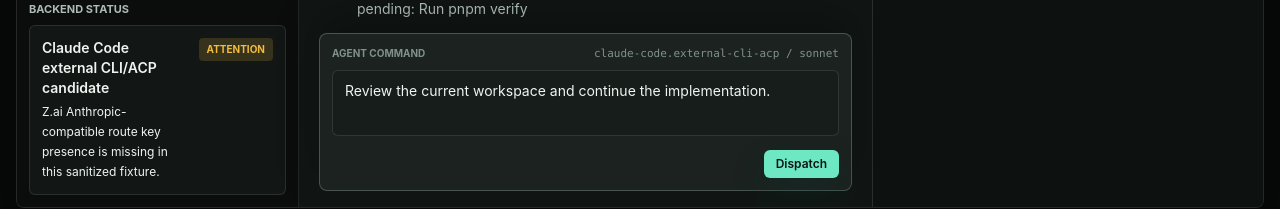
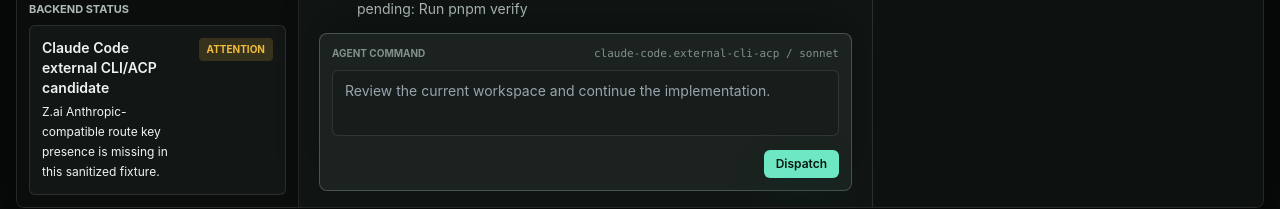
Before and after one commit to geondongkim/geond-agent, a React (Vite) app in the folder apps/desktop/: page / in a window 1280 px wide. Shown: the part 576-785 px from the top of the page. Built offline with nearby package versions, Linux system fonts and the light colour scheme.

Commit message:
Make agent composer editable (#7)

```diff
--- a/apps/desktop/src/app.tsx
+++ b/apps/desktop/src/app.tsx
@@ -78,6 +78,7 @@ export function App({ document }: AppProps) {
   const [runnerStatus, setRunnerStatus] = useState("");
   const [runnerMode, setRunnerMode] = useState<DesktopRunnerMode>("fixture");
   const [ignoredRecordCount, setIgnoredRecordCount] = useState(document.ignoredRecordCount);
+  const [composerPrompt, setComposerPrompt] = useState("");
 
   const i18n = runtimeSnapshot.i18n;
   const settingsLabels = useMemo(() => createWorkbenchSettingsLabels(i18n), [i18n]);
@@ -122,12 +123,11 @@ export function App({ document }: AppProps) {
     const title = `Local demo session ${projection.sessions.length + 1}`;
     const selectedWorkspacePath =
       workspacePath === "__all__" ? document.activeWorkspace.path : workspacePath;
+    const prompt = createRunnerPrompt(mode, composerPrompt, i18n);
     const request = document.createRunnerRequest({
       sessionId,
       title,
-      prompt: mode === "claude-live"
-        ? "Run a concise geond-agent workbench smoke session. Do not modify files."
-        : "Run a local fixture-backed workbench session without a paid provider call.",
+      prompt,
       languageSettings: runtimeSnapshot.languageSettings,
       sessionDefaults,
       workspacePath: selectedWorkspacePath
@@ -422,12 +422,14 @@ export function App({ document }: AppProps) {
                 id="agent-command"
                 aria-label={i18n.t("workbench.composer.label")}
                 className="composer-input"
-                readOnly
-                value={
-                  runnerMode === "claude-live"
-                    ? "Run a concise geond-agent workbench smoke session. Do not modify files."
-                    : i18n.t("workbench.composer.placeholder")
-                }
+                placeholder={createRunnerPrompt(runnerMode, "", i18n)}
+                value={composerPrompt}
+                onChange={(event) => setComposerPrompt(event.target.value)}
+                onKeyDown={(event) => {
+                  if ((event.metaKey || event.ctrlKey) && event.key === "Enter") {
+                    startSelectedRunner();
+                  }
+                }}
               />
               <div className="mt-2 flex justify-end">
                 <Button onClick={startSelectedRunner}>{i18n.t("workbench.composer.dispatch")}</Button>
@@ -649,6 +651,21 @@ function formatMessage(
     (message, [key, value]) => message.replaceAll(`{${key}}`, String(value)),
     template
   );
+}
+
+function createRunnerPrompt(
+  mode: DesktopRunnerMode,
+  prompt: string,
+  i18n: WorkbenchRuntimeSnapshot["i18n"]
+): string {
+  const trimmed = prompt.trim();
+  if (trimmed.length > 0) {
+    return trimmed;
+  }
+
+  return mode === "claude-live"
+    ? "Run a concise geond-agent workbench smoke session. Do not modify files."
+    : i18n.t("workbench.composer.placeholder");
 }
 
 function createLiveRunPreludeEvents(
```
Also changed, not shown: 1 other file (tests, documents, lock files or other folders).
